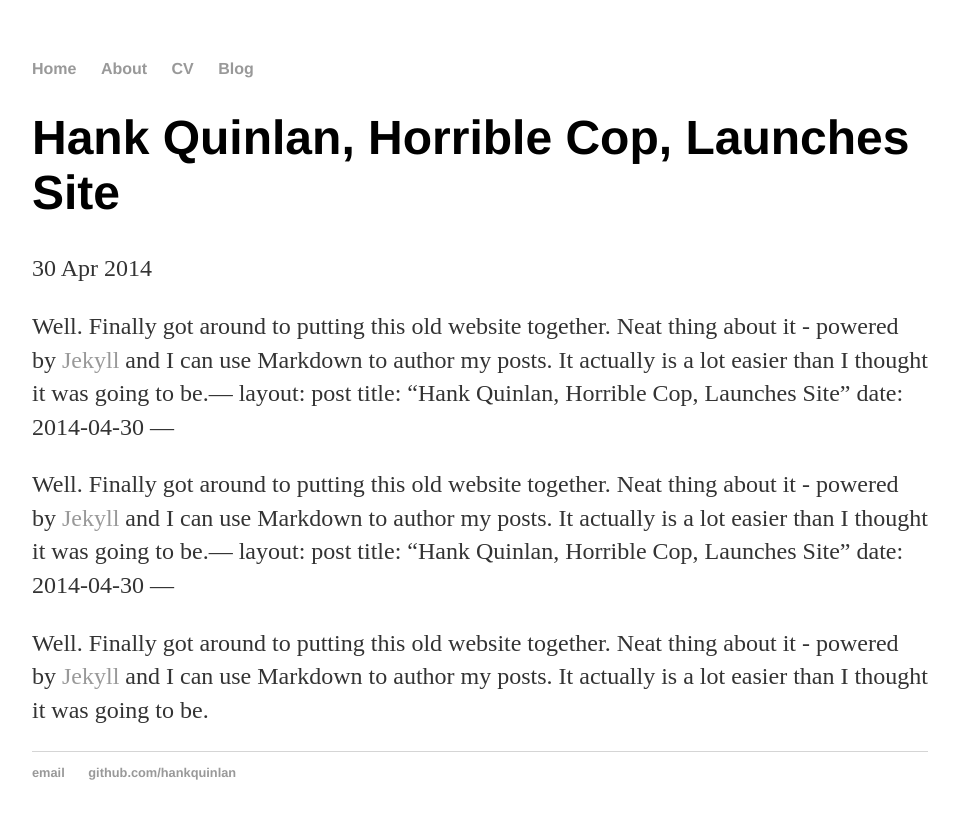
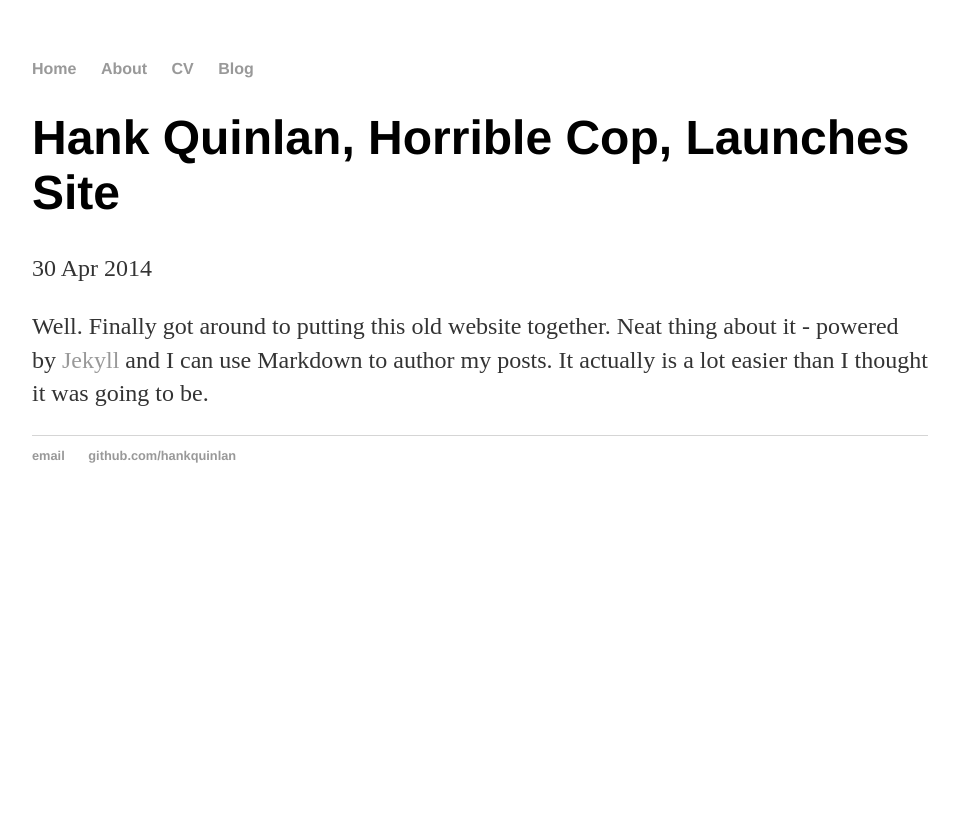
Before and after one commit to markhoneth/github-pages-test, a Jekyll site: the page built from _posts/2014-04-30-hank-quinlan-site-launched.md, in a window 1280 px wide. Shown: the top 819 px of the page, without its empty margins (160-1119 px from the left). Built offline with Jekyll 4.4.1, drawn with Linux system fonts in a browser that asks for light colours.

Commit message:
Fix blog post content

```diff
--- a/_posts/2014-04-30-hank-quinlan-site-launched.md
+++ b/_posts/2014-04-30-hank-quinlan-site-launched.md
@@ -4,16 +4,4 @@
 date: 2014-04-30
 ---
 
-Well. Finally got around to putting this old website together. Neat thing about it - powered by [Jekyll](http://jekyllrb.com) and I can use Markdown to author my posts. It actually is a lot easier than I thought it was going to be.---
-layout: post
-title: "Hank Quinlan, Horrible Cop, Launches Site"
-date: 2014-04-30
----
-
-Well. Finally got around to putting this old website together. Neat thing about it - powered by [Jekyll](http://jekyllrb.com) and I can use Markdown to author my posts. It actually is a lot easier than I thought it was going to be.---
-layout: post
-title: "Hank Quinlan, Horrible Cop, Launches Site"
-date: 2014-04-30
----
-
 Well. Finally got around to putting this old website together. Neat thing about it - powered by [Jekyll](http://jekyllrb.com) and I can use Markdown to author my posts. It actually is a lot easier than I thought it was going to be.
```
